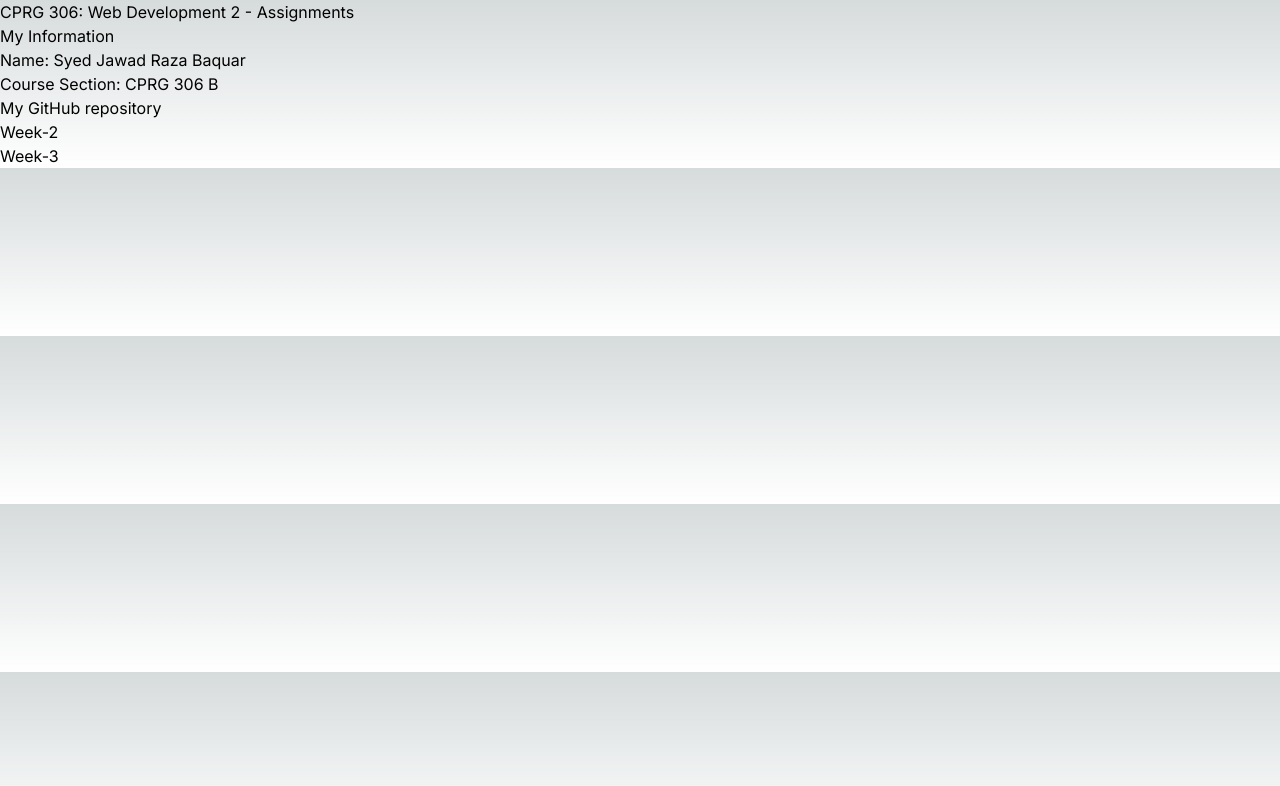
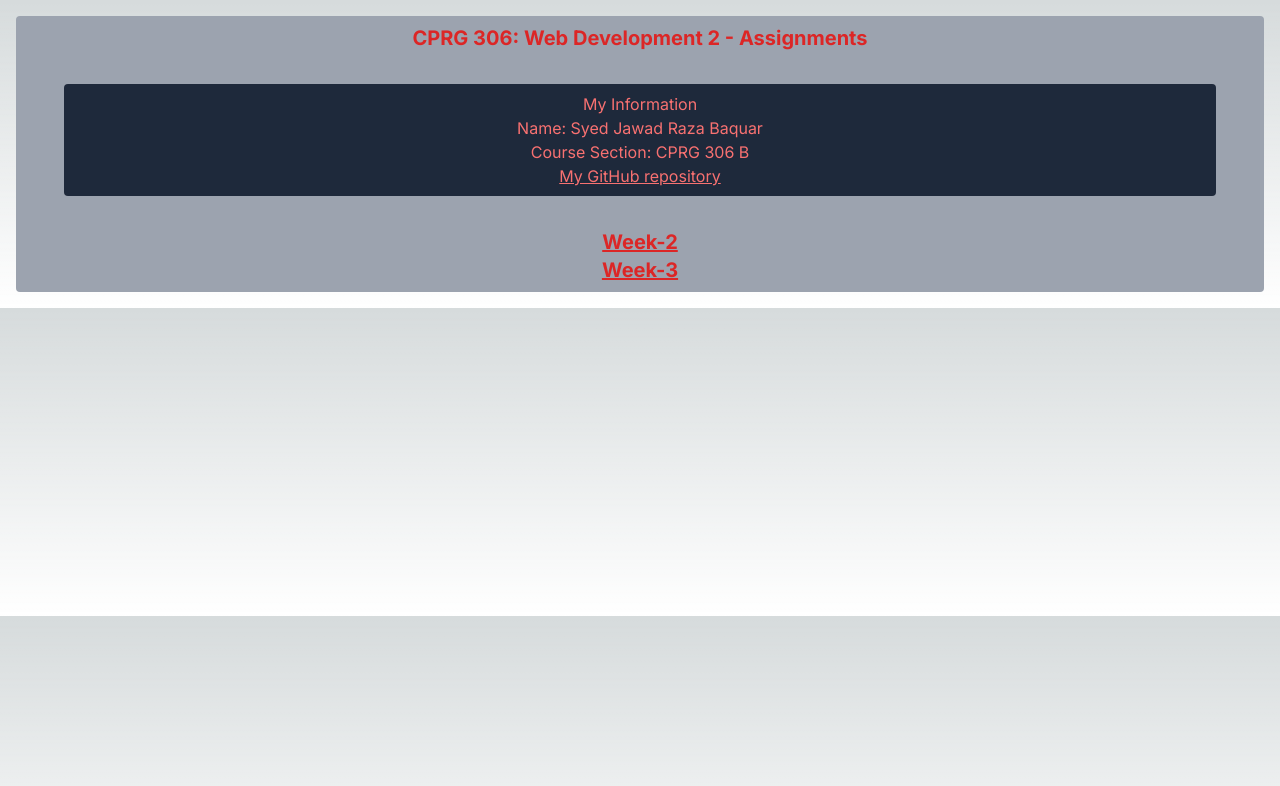
Before and after one commit to SyedJawadRaza-Baquar/cprg306-assignments, a Next.js app: page / in a window 1280 px wide. Shown: the top 786 px of the page. Built offline with nearby package versions, Linux system fonts and the light colour scheme.

Commit message:
more css

```diff
--- a/app/StudentInfo.js
+++ b/app/StudentInfo.js
@@ -2,11 +2,11 @@ import Link from 'next/link'
 
 export default function StudentInfo() {
     return (
-        <>
+        <main className="px-4 py-2 m-8 text-red-400 text-base text-center font-normal bg-slate-800 rounded hover:bg-zinc-600 border-blue-800">
             <h1>My Information</h1>
             <p>Name: Syed Jawad Raza Baquar</p>
             <p>Course Section: CPRG 306 B</p>
-            <Link href="https://github.com/SyedJawadRaza-Baquar/cprg306-assignments">My GitHub repository</Link>
-        </>
+            <Link className= "text-decoration-line: underline" href="https://github.com/SyedJawadRaza-Baquar/cprg306-assignments">My GitHub repository</Link>
+        </main>
     );
     }
--- a/app/page.js
+++ b/app/page.js
@@ -3,15 +3,15 @@ import Link from 'next/link'
 
 export default function Page() {
   return (
-    <>
+    <main className="flex-grow :1 w-25 h-25 px-4 py-2 m-4 text-red-600 text-xl text-center font-bold bg-gray-400 rounded border-blue-800">
     <h1>CPRG 306: Web Development 2 - Assignments</h1>
     <StudentInfo />
     <ul>
-    <nav>
+    <nav className="text-decoration-line: underline">
     <li><Link href="/week2">Week-2</Link></li>
     <li><Link href="/week3">Week-3</Link></li>
     </nav>
     </ul>
-    </>
+    </main>
   );
 }
--- a/app/week2/page.js
+++ b/app/week2/page.js
@@ -2,9 +2,9 @@ import StudentInfo from "../studentInfo"
 
 export default function Page() {
     return (
-        <>
+        <main className="px-4 py-2 m-4 text-red-600 text-xl text-center font-bold bg-gray-400 rounded border-blue-800">
         <h1>My Shopping List</h1>
         <StudentInfo />
-        </>
+        </main>
     );
     }
--- a/app/week3/item.js
+++ b/app/week3/item.js
@@ -1,6 +1,6 @@
 export default function Item({item}) {
     return (
-        <ul className="px-4 py-2 m-8 text-red-400 text-base text-center font-normal bg-slate-800 rounded hover:bg-blue-600 border-blue-800">
+        <ul className="flex-none w-25 h-25 px-4 py-2 m-8 text-red-400 text-base text-center font-normal bg-slate-800 rounded hover:bg-zinc-600 border-blue-800">
             <li>{item.name}</li>
             <li>{item.quantity}</li>
             <li>{item.category}</li>
--- a/app/week3/page.js
+++ b/app/week3/page.js
@@ -3,7 +3,7 @@ import ItemList from "./item-list";
 export default function Page() {
     return (
         <>
-        <main className="px-4 py-2 m-4 text-red-600 text-xl text-center font-bold bg-gray-400 rounded border-blue-800">
+        <main className="flex-direction: column px-4 py-2 m-4 text-red-600 text-xl text-center font-bold bg-gray-400 rounded border-blue-800">
             <h1 >Shopping List</h1>
             <ItemList />
         </main>
```
